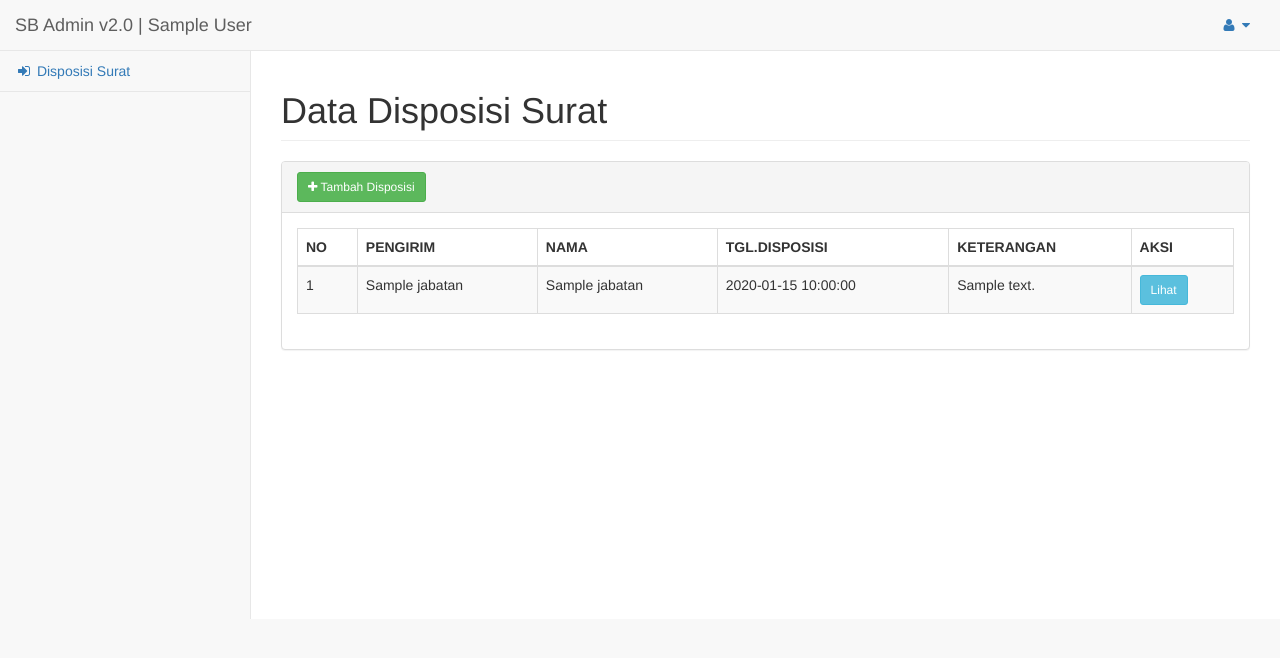
After one commit to faizaaulia/Sukses-UKK, a CodeIgniter app: page /suksesukk/index.php/surat/disposisi_keluar/1 in a window 1280 px wide. The commit adds this page. Shown: the top 658 px of the page. Run offline with CodeIgniter, Linux system fonts and the light colour scheme; the visitor is signed in with stand-in values (Sample User, id 1); tables that the repository leaves empty or names only in its code hold one stand-in row (values such as "Sample post"); some libraries are stand-ins or nearby versions.

Commit message:
pegawai add disposisi

```diff
--- a/application/controllers/Surat.php
+++ b/application/controllers/Surat.php
@@ -20,6 +20,7 @@ class Surat extends CI_Controller {
 			} else {
 				$data['main_view'] = 'pegawai/dashboard_view';
 				$data['title'] = "Dashboard Pegawai | SISurat";
+				$data['data_disposisi'] = $this->surat_model->get_all_disposisi_masuk($this->session->userdata('id_pegawai'));
 				$this->load->view('template_view', $data);
 			}
 		} else {
@@ -142,6 +143,21 @@ class Surat extends CI_Controller {
 		}
 	}
 
+	public function disposisi_keluar($id_surat)
+	{
+		if ($this->session->userdata('logged_in') == TRUE) {
+			$data['main_view'] = 'pegawai/disposisi_keluar_view';
+			$data['title'] = 'Disposisi Keluar';
+			$data['data_surat'] = $this->surat_model->get_surat_masuk_by_id($this->uri->segment(3));
+			$data['jabatan'] = $this->surat_model->get_jabatan();
+			$data['data_disposisi'] = $this->surat_model->get_all_disposisi($id_surat);
+
+			$this->load->view('template_view', $data);
+		} else {
+			redirect('/');
+		}
+	}
+
 }
 
 /* End of file Surat.php */
--- a/application/models/Surat_model.php
+++ b/application/models/Surat_model.php
@@ -86,6 +86,16 @@ class Surat_model extends CI_Model {
 		}
 	}
 
+	public function get_all_disposisi_masuk($id_pegawai_penerima)
+	{
+		return $this->db->join('disposisi', 'disposisi.id_surat = surat_masuk.id_surat')
+						->join('pegawai', 'pegawai.id_pegawai = disposisi.id_pegawai_pengirim')
+						->join('jabatan', 'jabatan.id_jabatan = pegawai.id_jabatan')
+						->where('id_pegawai_penerima', $id_pegawai_penerima)
+						->get('surat_masuk')
+						->result();
+	}
+
 }
 
 /* End of file Surat_model.php */
--- /dev/null
+++ b/application/views/pegawai/disposisi_keluar_view.php
@@ -0,0 +1,115 @@
+<div class="page-wrapper">
+	<div class="row">
+		<div class="col-lg-12">
+			<h1 class="page-header">Data Disposisi Surat</h1>
+		</div>
+	</div>
+    <?php
+        $notif = $this->session->flashdata('notif');
+        if ($notif != NULL) {
+            echo '
+                <div class="alert alert-info">'.$notif.'</div>
+            ';
+        }
+    ?>
+	<div class="row">
+		<div class="col-lg-12">
+            <div class="panel panel-default">
+                <div class="panel-heading">
+                    <a href="#" class="btn btn-success btn-sm" data-toggle="modal" data-target="#modal_add"><span class="fa fa-plus"></span> Tambah Disposisi</a>
+                </div>
+                <!-- /.panel-heading -->
+                <div class="panel-body">
+                    <table width="100%" class="table table-striped table-bordered table-hover" id="dataTables-example">
+                            <thead>
+                                <tr>
+                                    <th>NO</th>
+                                    <th>PENGIRIM</th>
+                                    <th>NAMA</th>
+                                    <th>TGL.DISPOSISI</th>
+                                    <th>KETERANGAN</th>
+                                    <th>AKSI</th>
+                                </tr>
+                            </thead>
+                            <tbody>
+                                <?php
+                                    $no = 0;
+                                    foreach ($data_disposisi as $disposisi) {
+                                        echo '
+                                            <tr>
+                                                <td>'.++$no.'</td>
+                                                <td>'.$disposisi->nama_jabatan.'</td>
+                                                <td>'.$disposisi->nama.'</td>
+                                                <td>'.$disposisi->tgl_disposisi.'</td>
+                                                <td>'.$disposisi->keterangan.'</td>
+                                                <td>
+                                                    <a href="'.base_url('uploads/'.$disposisi->file_surat).'" class="btn btn-info btn-sm" target="_blank">Lihat</a>
+                                                </td>
+                                            </tr>
+                                        ';
+                                    }
+                                ?>
+                            </tbody>
+                        </table>
+                </div>
+            </div>
+            <!-- /.panel -->
+        </div>
+        <!-- /.col-lg-12 -->
+	</div>
+</div>
+<!--  MODAL tambah surat -->
+    <div class="modal fade" id="modal_add" tabindex="-1" role="dialog" aria-labelledby="modal_addLabel" aria-hidden="true" data-backdrop="static" data-keyboard="false">
+        <div class="modal-dialog">
+            <div class="modal-content">
+                <form action="<?php echo base_url('index.php/surat/tambah_disposisi/'.$this->uri->segment(3)) ?>" method="post" enctype="multipart/form-data">
+                    <div class="modal-header">
+                        <h4 class="modal-title" id="modal_addLabel">Tambah Surat Masuk</h4>
+                    </div>
+                    <div class="modal-body">
+                        <div class="form-group">
+                            <label>Tujuan Unit</label>
+                            <select class="form-control" name="tujuan_unit" onchange="get_pegawai_by_jabatan(this.value)">
+                                <option value="">-- Pilih Tujuan Unit --</option>
+                                <?php
+                                    foreach ($jabatan as $jabatannya) {
+                                        if($jabatannya->id_jabatan != $this->session->userdata('id_jabatan') && $jabatannya->id_jabatan > $this->session->userdata('id_jabatan')){
+                                            echo '
+                                                <option value="'.$jabatannya->id_jabatan.'">'.$jabatannya->nama_jabatan.'</option>
+                                            ';
+                                        }
+                                    }
+                                ?>
+                            </select>
+                        </div>
+                        <div class="form-group">
+                            <label>Tujuan Pegawai</label>
+                            <select class="form-control" name="tujuan_pegawai" id="tujuan_pegawai">
+                                <option value="">-- Pilih Nama Pegawai --</option>
+                            </select>
+                        </div>
+                        <div class="form-group">
+                            <label>Keterangan</label>
+                            <textarea class="form-control" name="keterangan"></textarea>
+                        </div>
+                    </div>
+                    <div class="modal-footer">
+                        <button type="button" class="btn btn-default" data-dismiss="modal">Keluar</button>
+                        <input type="submit" name="submit" class="btn btn-primary" value="Simpan">
+                    </div>
+                </form>
+            </div>
+            <!-- /.modal-content -->
+        </div>
+        <!-- /.modal-dialog -->
+    </div>
+<script type="text/javascript">
+    function get_pegawai_by_jabatan(id_jabatan) {
+        $('#tujuan_pegawai').empty();
+        $.getJSON('<?php echo base_url(); ?>index.php/surat/get_pegawai_by_jabatan/'+id_jabatan,function(data){
+            $.each(data, function(index, value){
+                $('#tujuan_pegawai').append('<option value="'+value.id_pegawai+'">'+value.nama+'</option>');
+            })
+        });
+    }
+</script>
--- a/application/views/template_view.php
+++ b/application/views/template_view.php
@@ -48,7 +48,7 @@
                     <span class="icon-bar"></span>
                     <span class="icon-bar"></span>
                 </button>
-                <a class="navbar-brand" href="index.html">SB Admin v2.0</a>
+                <a class="navbar-brand" href="index.html">SB Admin v2.0 | <?php echo $this->session->userdata('jabatan'); ?></a>
             </div>
             <!-- /.navbar-header -->
 
```
Also changed, not shown: application/views/pegawai/dashboard_view.php (+60 -1 lines).
